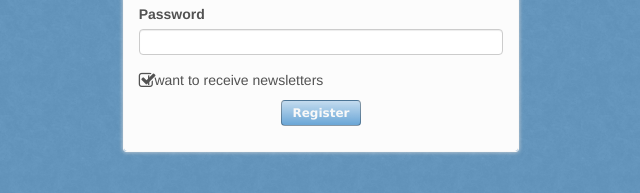
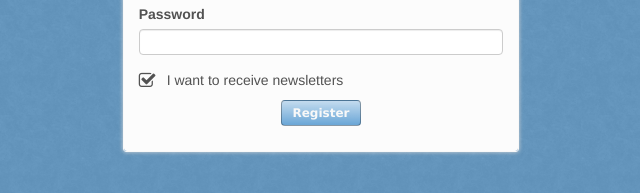
Before and after one commit to nnmware/devoops, a plain HTML site: page ajax/page_register.html in a window 1280 px wide. Shown: the part 285-478 px from the top of the page, 319-959 px from the left. Drawn offline with Linux system fonts and the light colour scheme.

Commit message:
Fix css for bootsrap 3.2

```diff
--- a/css/style.css
+++ b/css/style.css
@@ -1030,7 +1030,7 @@ td.beauty-hover {
   color: #d44950;
 }
 .radio, .checkbox, .radio-inline, .checkbox-inline {
-  position: relative;
+  position: relative; padding-left: 20px;
 }
 .radio label, .checkbox label, .radio-inline label, .checkbox-inline label {
   font-weight: normal;
```
Also changed, not shown: css/style.min.css (deleted).
